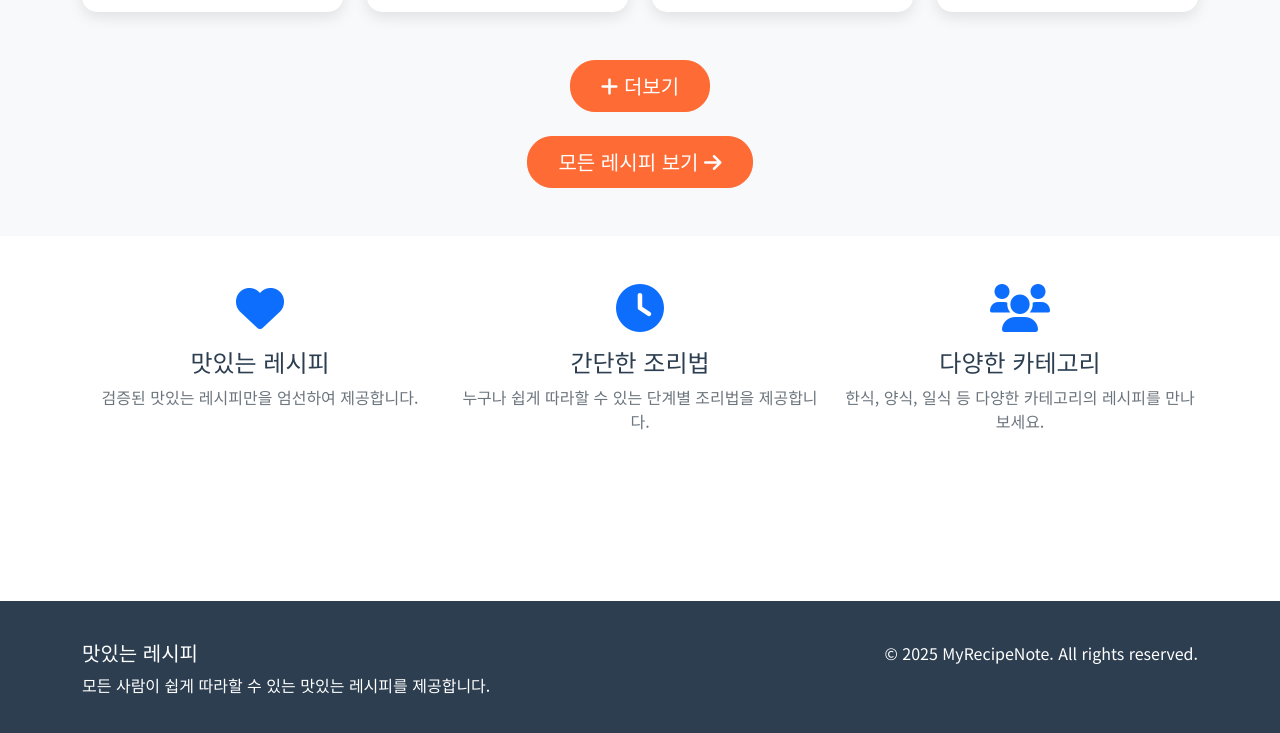
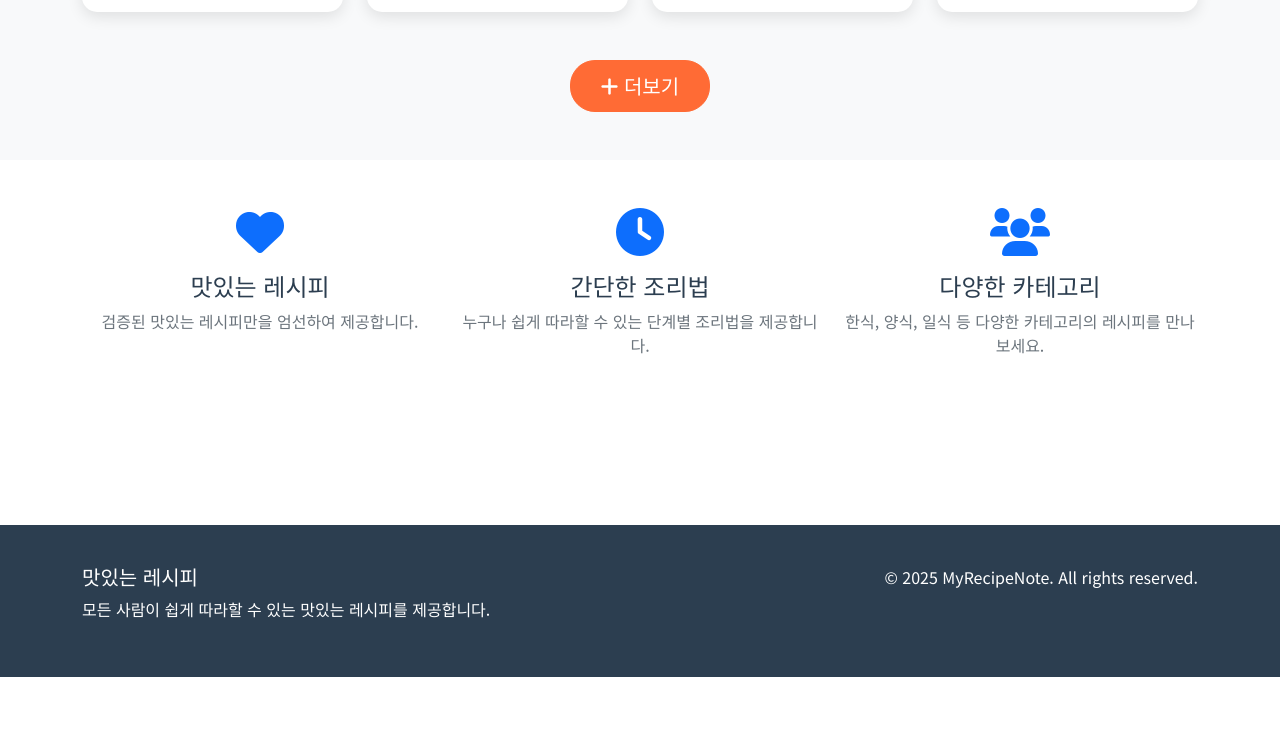
Before and after one commit to wondoyeon12-cpu/myrecipenote, a plain HTML site: page index.html in a window 1280 px wide. Shown: the part 2095-2828 px from the top of the page. After the commit the page ends 2772 px from the top, so only its background shows below. Drawn offline with nearby package versions, Linux system fonts and the light colour scheme.

Commit message:
Update index.html

```diff
--- a/index.html
+++ b/index.html
@@ -112,11 +112,6 @@
                 </div>
             </div>
 
-            <div class="text-center mt-4">
-                <a href="recipes.html" class="btn btn-primary btn-lg">
-                    모든 레시피 보기 <i class="fas fa-arrow-right"></i>
-                </a>
-            </div>
         </div>
     </section>
 
```
